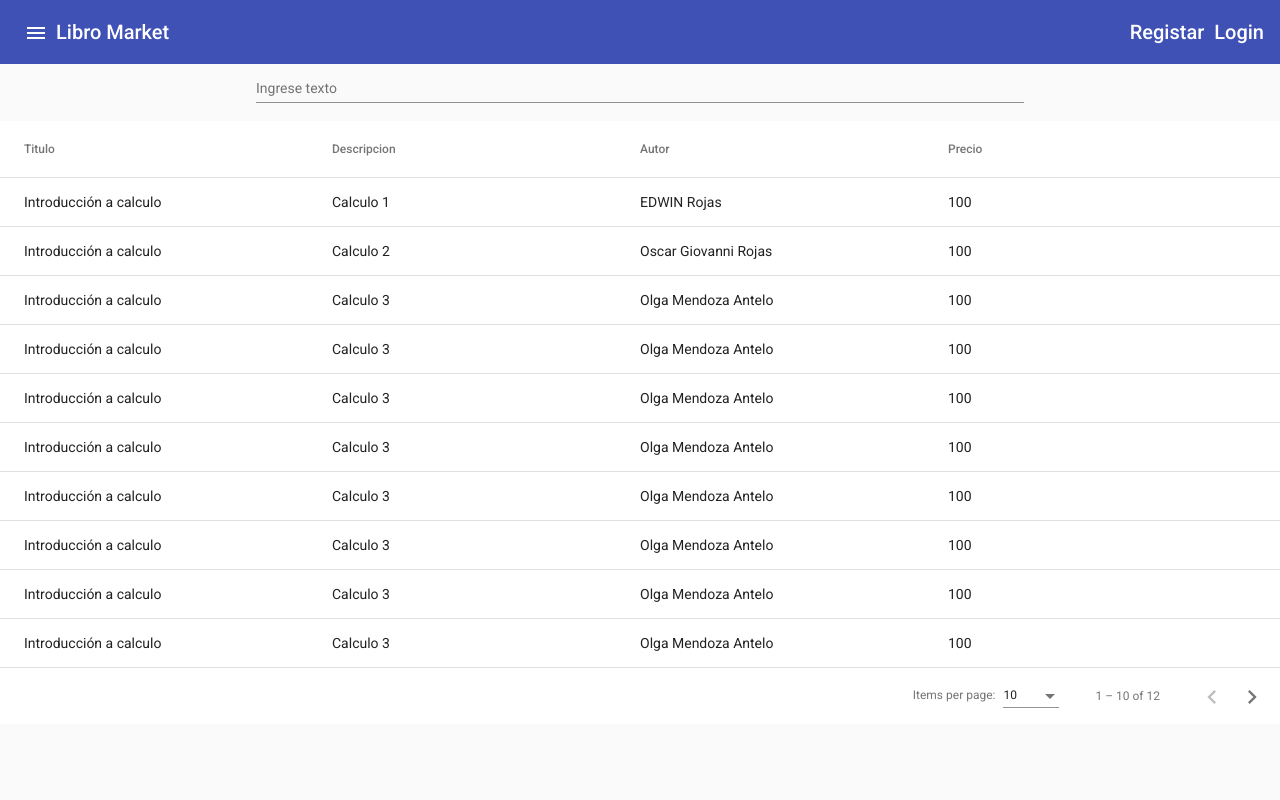
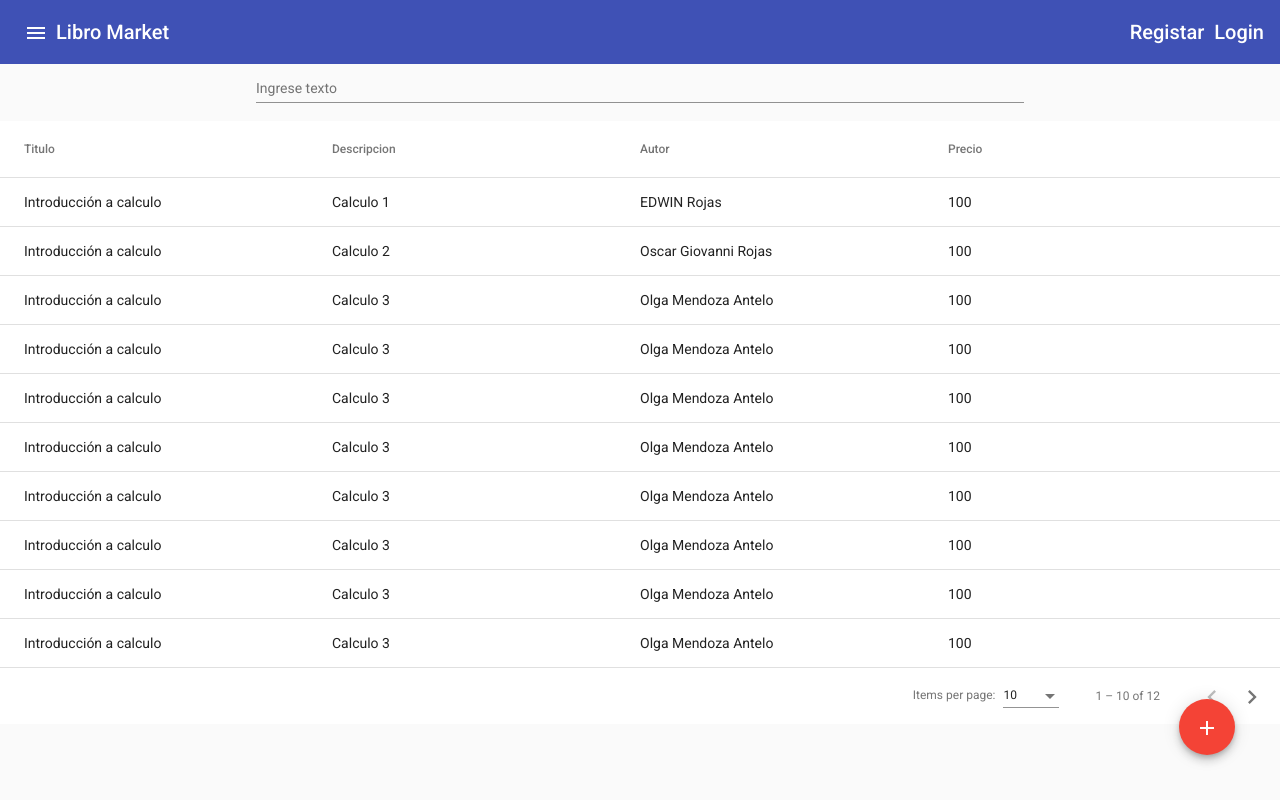
Before and after one commit to frodorix/Microservices, an Angular app in the folder Angular/my-web-app/: page /books in a window 1280 px wide. Built offline with nearby package versions, Linux system fonts and the light colour scheme.

Commit message:
Add floating Button

```diff
--- a/Angular/my-web-app/src/app/books/books.component.css
+++ b/Angular/my-web-app/src/app/books/books.component.css
@@ -0,0 +1,6 @@
+#boton-agregar{
+  right: 45px;
+  bottom: 45px;
+  left: auto;
+  position: absolute;
+}
--- a/Angular/my-web-app/src/app/books/books.component.html
+++ b/Angular/my-web-app/src/app/books/books.component.html
@@ -34,3 +34,7 @@
 <mat-paginator [pageSize]="10" [pageSizeOptions]="[5,10,20]">
 
 </mat-paginator>
+
+<button mat-fab id="boton-agregar" color="warn">
+  <mat-icon>add</mat-icon>
+</button>
```
